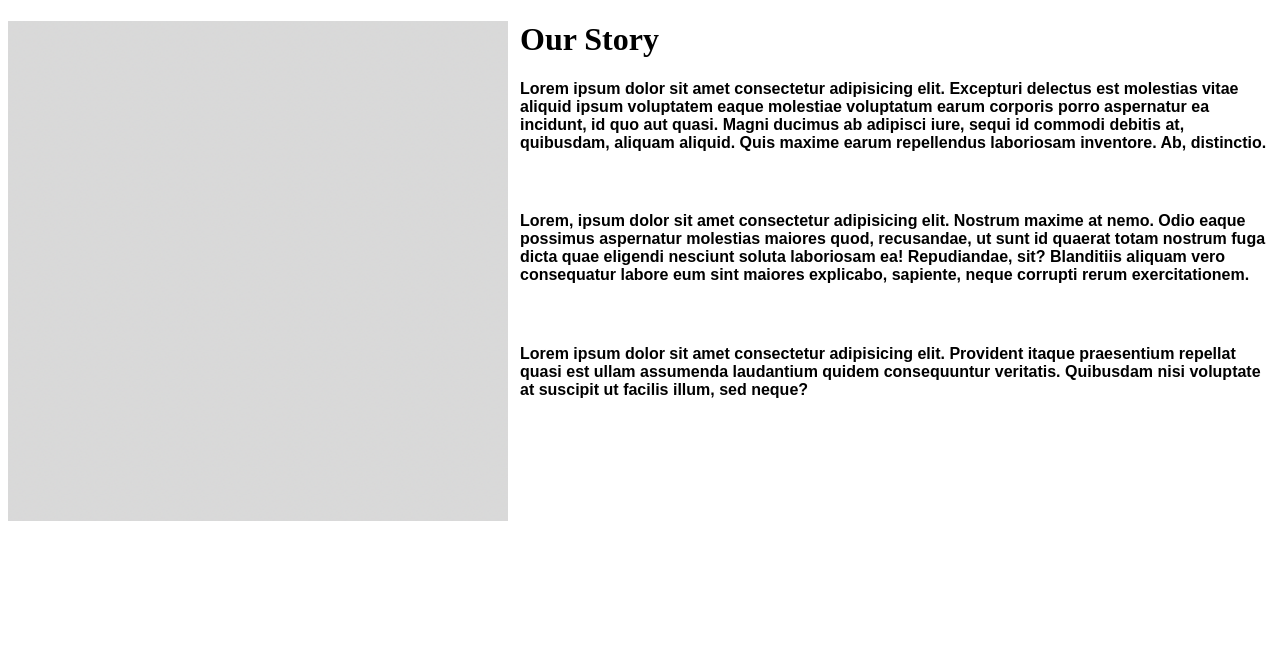
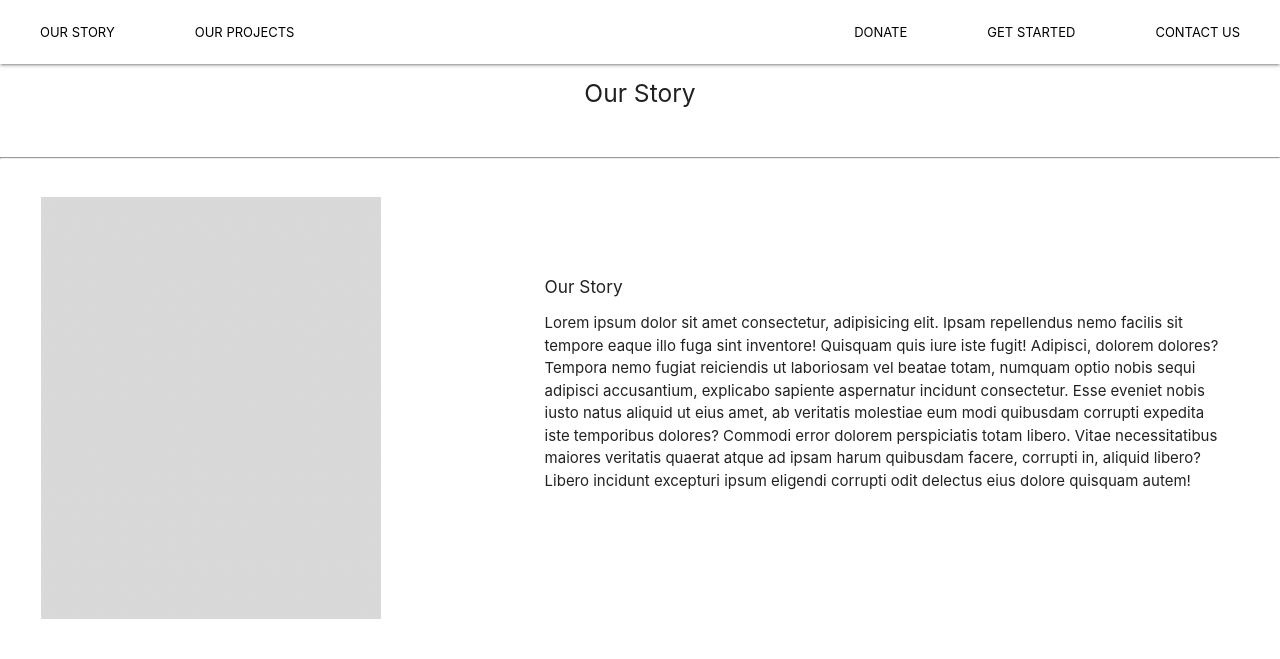
Before and after one commit to bca-code-for-charity/DeDilSe-web, a plain HTML site: page ourStory.html in a window 1280 px wide. Drawn offline with nearby package versions, Linux system fonts and the light colour scheme.

Commit message:
Changed our story to look like ourProjects

```diff
--- a/ourStory.html
+++ b/ourStory.html
@@ -1,31 +1,76 @@
 <!DOCTYPE html>
 <html lang="en">
-
 <head>
     <meta charset="UTF-8">
     <meta name="viewport" content="width=device-width, initial-scale=1.0">
-    <title>Our Story</title>
+    <title>Our Projects</title>
+
+    <!-- Compiled and minified CSS -->
+    <link rel="stylesheet" href="https://cdnjs.cloudflare.com/ajax/libs/materialize/1.0.0/css/materialize.min.css">
+
+    <!-- Compiled and minified JavaScript -->
+    <script src="https://cdnjs.cloudflare.com/ajax/libs/materialize/1.0.0/js/materialize.min.js"></script>
+
+    <style>
+        nav ul li a {
+            color: black;
+            font-size: 13px;
+            margin-left: 25px;
+            margin-right: 25px;
+        }
+        .nav-wrapper {
+            background-color: white;
+        }
+        hr {
+            margin-top: 50px;
+        }
+
+        .img1 {
+            width: 400px;
+            padding: 30px;
+        }
+        .project-desc1 {
+            padding-top: 100px;
+            padding-right: 50px;
+        }
+    </style>
 </head>
+<body>
+    <nav>
+        <div class="nav-wrapper">
+            <ul class="left">
+                <li><a href="ourStory.html">OUR STORY</a></li>
+                <li><a href="ourProjects.html">OUR PROJECTS</a></li>
+            </ul>
+            <ul class="right">
+                <li><a href="donate.html">DONATE</a></li>
+                <li><a href="getStarted.html">GET STARTED</a></li>
+                <li><a href="contactUs.html">CONTACT US</a></li>
+            </ul>
+        </div>
+    </nav>
 
-<body>
-    <h2><img src="https://github.com/bca-code-for-charity/dedilse-web/blob/main/img/sample.png?raw=true"
-            style="float:left;padding-right:12px" alt="image" width="500" height="500" style="padding: 5;">
-        <h1>Our Story</h1>
-        <h4 style="font-family: 'Comfortaa', sans-serif;" style="font-size: larger;">Lorem ipsum dolor sit amet
-            consectetur adipisicing elit. Excepturi delectus est molestias vitae aliquid ipsum voluptatem eaque
-            molestiae voluptatum earum corporis porro aspernatur ea incidunt, id quo aut quasi. Magni ducimus ab
-            adipisci iure, sequi id commodi debitis at, quibusdam, aliquam aliquid. Quis maxime earum repellendus
-            laboriosam inventore. Ab, distinctio.</h4><br>
-        <h4 style="font-family: 'Comfortaa', sans-serif;" style="font-size: larger;" style="margin-left: px;">Lorem,
-            ipsum dolor sit amet consectetur adipisicing elit. Nostrum maxime at nemo. Odio eaque possimus aspernatur
-            molestias maiores quod, recusandae, ut sunt id quaerat totam nostrum fuga dicta quae eligendi nesciunt
-            soluta laboriosam ea! Repudiandae, sit? Blanditiis aliquam vero consequatur labore eum sint maiores
-            explicabo, sapiente, neque corrupti rerum exercitationem.</h4><br>
-        <h4 style="font-family: 'Comfortaa', sans-serif;" style="font-size: larger;">Lorem ipsum dolor sit amet
-            consectetur adipisicing elit. Provident itaque praesentium repellat quasi est ullam assumenda laudantium
-            quidem consequuntur veritatis. Quibusdam nisi voluptate at suscipit ut facilis illum, sed neque?</h4>
-    </h2>
-    <br style="clear:both" />
+    <h5 align="center">Our Story</h5>
+    <hr>
+
+    <div class="row">
+        <div class="col s5">
+            <div class="img1">
+                <img class="responsive-img" src="img/sample.png">
+            </div>
+        </div>
+        <div class="col s7">
+            <div class="project-desc1">
+                <h6>Our Story</h6>
+                <p>Lorem ipsum dolor sit amet consectetur, adipisicing elit. Ipsam repellendus nemo facilis sit tempore eaque illo fuga sint inventore! Quisquam quis iure iste fugit! Adipisci, dolorem dolores? Tempora nemo fugiat reiciendis ut laboriosam vel beatae totam, numquam optio nobis sequi adipisci accusantium, explicabo sapiente aspernatur incidunt consectetur. Esse eveniet nobis iusto natus aliquid ut eius amet, ab veritatis molestiae eum modi quibusdam corrupti expedita iste temporibus dolores? Commodi error dolorem perspiciatis totam libero. Vitae necessitatibus maiores veritatis quaerat atque ad ipsam harum quibusdam facere, corrupti in, aliquid libero? Libero incidunt excepturi ipsum eligendi corrupti odit delectus eius dolore quisquam autem!</p>
+            </div>
+        </div>
+    </div>
+
+    <!-- Materialize JavaScript -->
+    <script src="https://cdnjs.cloudflare.com/ajax/libs/materialize/1.0.0/js/materialize.min.js"></script>
+
+    <!-- Auto-initialize Materialize elements (Note - more specific initialization may be required for certain elements)-->
+    <script> M.AutoInit();</script>
 </body>
-
 </html>
--- /dev/null
+++ b/styles/main.css
@@ -0,0 +1,30 @@
+nav ul li a {
+    color: black;
+    font-size: 13px;
+    margin-left: 25px;
+    margin-right: 25px;
+}
+
+.nav-wrapper {
+    background-color: white;
+}
+
+hr {
+    margin-top: 50px;
+}
+
+.img1 {
+    width: 400px;
+    padding: 30px;
+}
+
+.project-desc1 {
+    padding-top: 100px;
+    padding-right: 50px;
+}
+h2 {
+    color: black;
+    font-size: 13px;
+    margin-left: 25px;
+    margin-right: 25px;
+}
```
